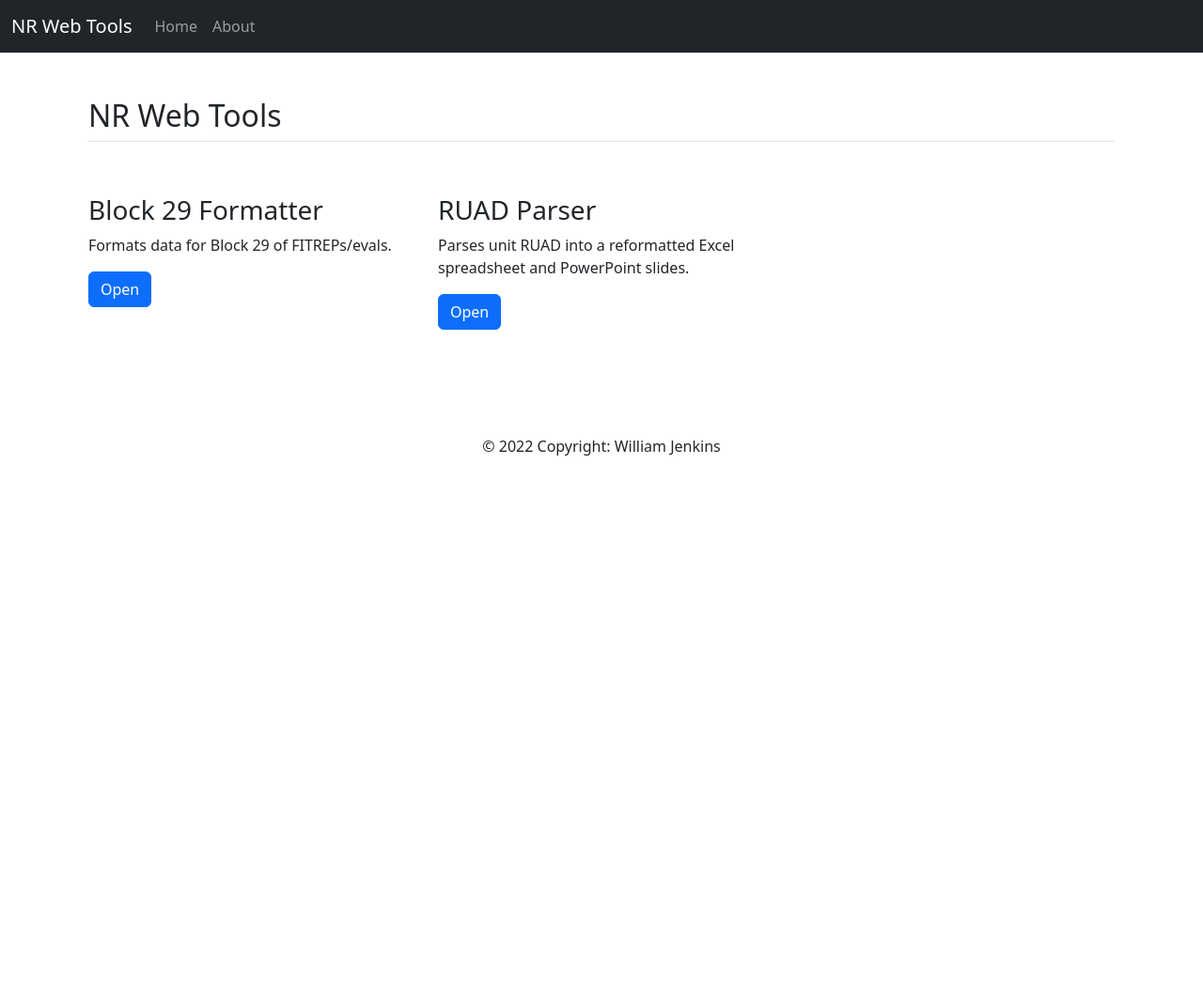
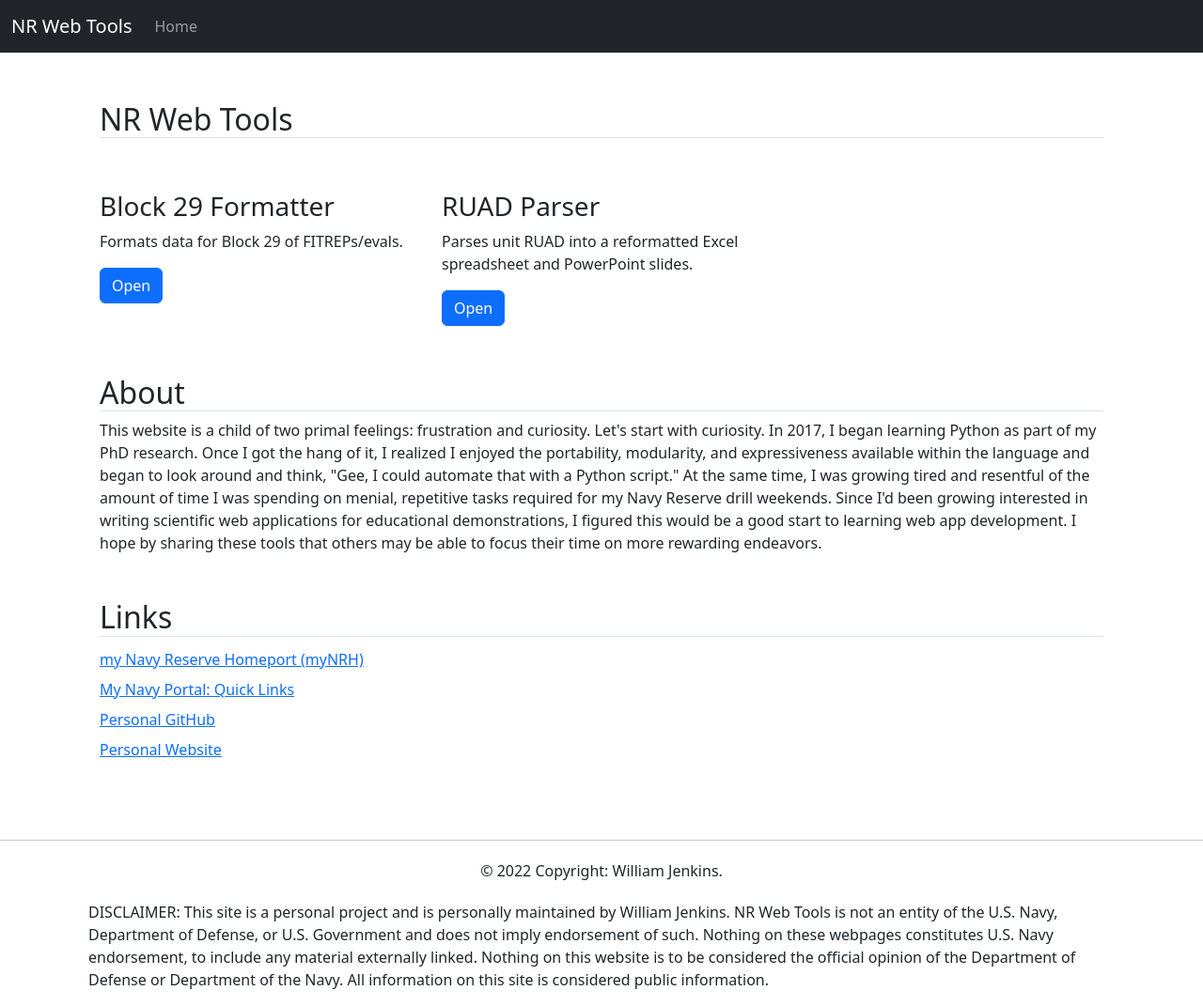
Before and after one commit to NeptuneProjects/nrwebtools, a Django app: page / in a window 1280 px wide. Shown: the whole page at 94% size. Before the commit the page ends 485 px from the top, so only its background shows below. Run offline with Django 3.2, Linux system fonts and the light colour scheme; some libraries are stand-ins or nearby versions.

Commit message:
Consolidate & update pages

```diff
--- a/home/templates/index.html
+++ b/home/templates/index.html
@@ -2,10 +2,13 @@
 {% block content %}
 {% load static %}
 
+
+<main role="main" class="container">
   <div class="container px-4 py-5" id="hanging-icons">
-  <h2 class="pb-2 border-bottom">NR Web Tools</h2>
+
+    <h2 class="mt-1 border-bottom">NR Web Tools</h2>
+
     <div class="row g-4 py-5 row-cols-1 row-cols-lg-3">
-
       <div class="col d-flex align-items-start">
         <div>
           <h3>Block 29 Formatter</h3>
@@ -25,8 +28,42 @@
           </a>
         </div>
       </div>
+    </div>
+
+    <h2 class="mt-1 border-bottom">About</h2>
+    <div>
+      <p>
+        This website is a child of two primal feelings: frustration and curiosity. Let's start with curiosity. In 2017,
+        I began learning Python as part of my PhD research. Once I got the hang of it, I realized I enjoyed the
+        portability, modularity, and expressiveness available within the language and began to look around
+        and think, "Gee, I could automate that with a Python script." At the same time, I was growing tired and
+        resentful of the amount of time I was spending on menial, repetitive tasks required for my Navy Reserve drill
+        weekends. Since I'd been growing interested in writing scientific web applications for educational
+        demonstrations, I figured this would be a good start to learning web app development. I hope by sharing these
+        tools that others may be able to
+        focus their time on more rewarding endeavors.
+      </p>
+    </div>
+
+    <h2 class="mt-5 border-bottom">Links</h2>
+    <div>
+      <ul class="list-unstyled">
+        <li class="py-1">
+          <a href="https://www.mynrh.navy.mil/" target="_blank">my Navy Reserve Homeport (myNRH)</a>
+        </li>
+        <li class="py-1">
+          <a href="https://my.navy.mil/quick-links.html" target="_blank">My Navy Portal: Quick Links</a>
+        </li>
+        <li class="py-1">
+          <a href="https://github.com/neptuneprojects" target="_blank">Personal GitHub</a>
+        </li>
+        <li class="py-1">
+          <a href="https://wjenkins.me" target="_blank">Personal Website</a>
+        </li>
+      </ul>
+    </div>
 
   </div>
-</div>
+</main>
 
 {% endblock %}
--- a/home/urls.py
+++ b/home/urls.py
@@ -3,6 +3,5 @@ from . import views
 
 urlpatterns = [
     path('', views.index, name='index'),
-    path('home/', views.index, name='index'),
-    path('about/', views.about, name='about')
+    path('home/', views.index, name='index')
 ]
--- a/home/views.py
+++ b/home/views.py
@@ -5,7 +5,3 @@ TEMPLATE_DIRS = 'os.path.join(BASE_DIR, "templates")'
 
 def index(request):
     return render(request, "index.html")
-
-
-def about(request):
-    return render(request, "about.html")
--- a/templates/nrwebtools/base.html
+++ b/templates/nrwebtools/base.html
@@ -23,7 +23,6 @@
       <div class="collapse navbar-collapse" id="navbarNavAltMarkup">
         <div class="navbar-nav">
           <a class="nav-link" aria-current="page" href="/home/">Home</a>
-          <a class="nav-link" href="/about/">About</a>
         </div>
       </div>
     </div>
@@ -33,8 +32,16 @@
 
   <!-- Footer -->
   <footer class="bg-light text-center text-lg-start">
-    <div class="text-center p-3" style="background-color: rgb(255, 255, 255);">
-      © {% current_year request %} Copyright: William Jenkins
+    <div style="background-color: rgb(255, 255, 255);">
+      <hr>
+      <p class="text-center p-1">© {% current_year request %} Copyright: William Jenkins.</p>
+      <p class="container px-4 py-0">
+        DISCLAIMER: This site is a personal project and is personally maintained by William Jenkins. NR Web Tools is not
+        an entity of the U.S. Navy, Department of Defense, or U.S. Government and does not imply endorsement of such.
+        Nothing on these webpages constitutes U.S. Navy endorsement, to include any material externally linked. Nothing
+        on this website is to be considered the official opinion of the Department of Defense or Department of the Navy.
+        All information on this site is considered public information.</p>
+      </p>
     </div>
   </footer>
   <script src="{% static 'js/bootstrap.min.js' %}"></script>
```
Also changed, not shown: home/templates/about.html (deleted, +0 -14 lines), home/templates/ruadparser.html (deleted, +0 -63 lines). Lines whose indentation alone changed are shown as unchanged.
